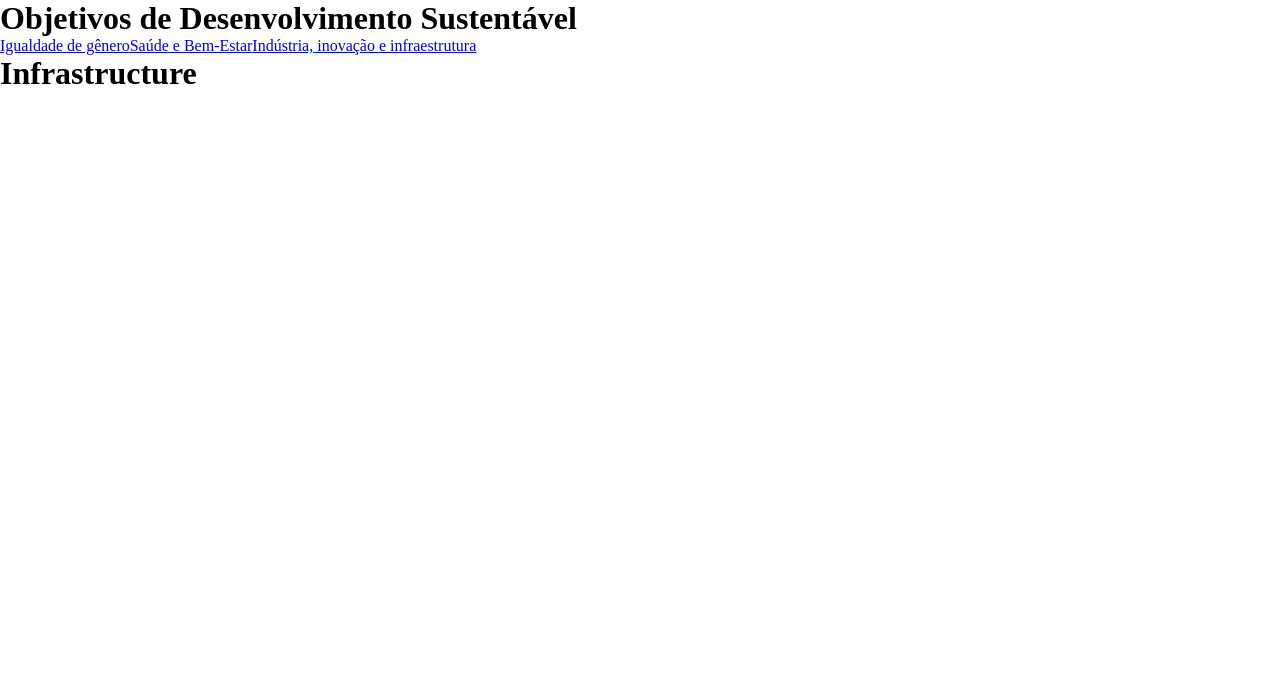
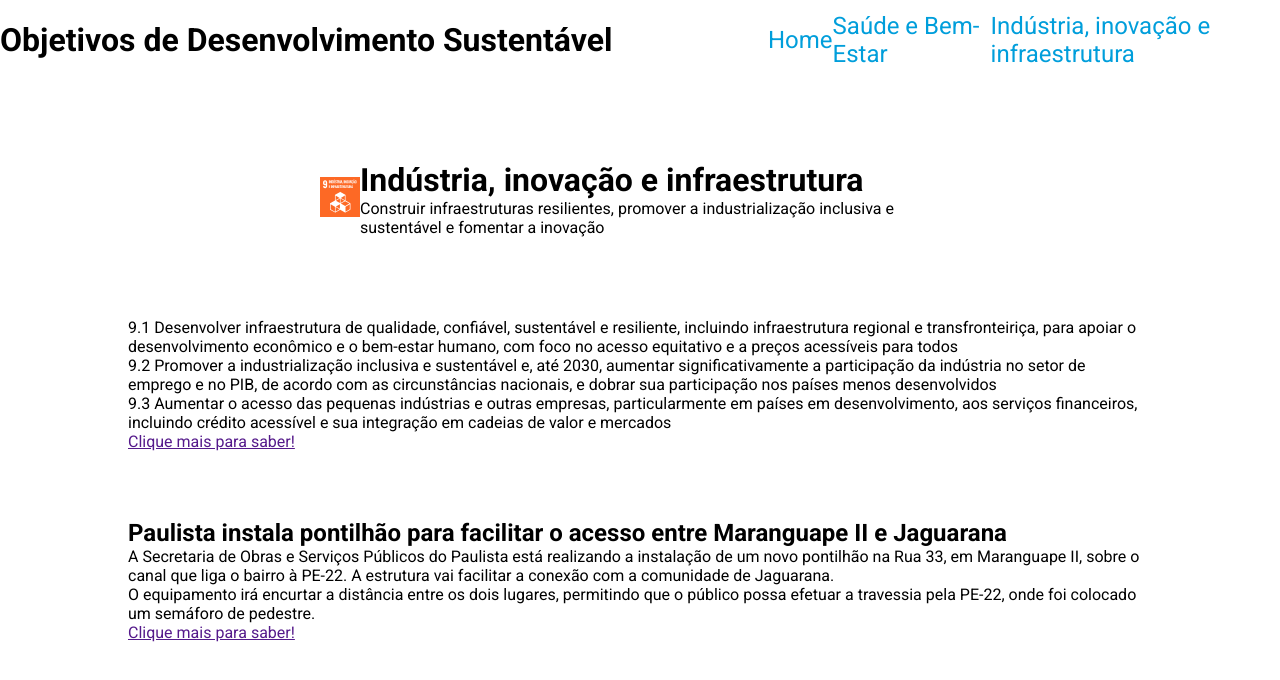
Before and after one commit to KermitTheSapo/agenda-2030, a React (Vite) app: page /infrastructure in a window 1280 px wide. Shown: the top 680 px of the page. Built offline with nearby package versions, Linux system fonts and the light colour scheme.

Commit message:
:sparkles: feat: doing the gender, health and header

```diff
--- a/index.html
+++ b/index.html
@@ -4,6 +4,9 @@
     <meta charset="UTF-8" />
     <link rel="shortcut icon" href="./src/assets/imgs/onu.png" type="image/x-icon">
     <meta name="viewport" content="width=device-width, initial-scale=1.0" />
+    <link rel="preconnect" href="https://fonts.googleapis.com">
+    <link rel="preconnect" href="https://fonts.gstatic.com" crossorigin>
+    <link href="https://fonts.googleapis.com/css2?family=Roboto:wght@400;700&display=swap" rel="stylesheet">
     <title>Agenda 2030</title>
   </head>
   <body>
--- a/src/components/Header/Header.jsx
+++ b/src/components/Header/Header.jsx
@@ -1,7 +1,7 @@
 import React from "react";
 import * as S from "./HeaderStyle.jsx";
 import * as R from "react-router-dom";
-import Gender from "../Gender/Gender.jsx"
+import Home from "../Home/Home.jsx"
 import Health from "../Health/Health.jsx"
 import Infrastructure from "../Infrastructure/Infrastructure.jsx"
 
@@ -9,16 +9,18 @@ export default function Header(){
     return(
         <S.HeaderContainer>
             <R.BrowserRouter>
-                <S.Title>Objetivos de Desenvolvimento Sustentável</S.Title>
-                <nav>
-                    <ul>
-                        <R.Link to="/">Igualdade de gênero</R.Link>
-                        <R.Link to="/health">Saúde e Bem-Estar</R.Link>
-                        <R.Link to="/infrastructure">Indústria, inovação e infraestrutura</R.Link>
-                    </ul>
-                </nav>
+                <S.Div>
+                    <S.Title>Objetivos de Desenvolvimento Sustentável</S.Title>
+                    <S.Nav>
+                        <S.Ul>
+                            <S.LinkStyle to="/">Home</S.LinkStyle>
+                            <S.LinkStyle to="/health">Saúde e Bem-Estar</S.LinkStyle>
+                            <S.LinkStyle to="/infrastructure">Indústria, inovação e infraestrutura</S.LinkStyle>
+                        </S.Ul>
+                    </S.Nav>
+                </S.Div>
                 <R.Routes>
-                    <R.Route path="/" element={<Gender/>}/>
+                    <R.Route path="/" element={<Home/>}/>
                     <R.Route path="/health" element={<Health/>}/>
                     <R.Route path="/infrastructure" element={<Infrastructure/>}/>
                 </R.Routes>
--- a/src/components/Header/HeaderStyle.jsx
+++ b/src/components/Header/HeaderStyle.jsx
@@ -1,9 +1,33 @@
 import styled from "styled-components";
+import { Link } from "react-router-dom"
 
-export const HeaderContainer = styled.header`
+export const HeaderContainer = styled.div`
 
 `
 
 export const Title = styled.h1`
     color: var(--font);
 `
+
+export const Div = styled.header`
+    display: flex;
+    justify-content: space-between;
+    align-items: center;
+    height: 10vh;
+`
+
+export const Ul = styled.ul`
+    display: flex;
+    align-items: center;
+    justify-content: space-evenly;
+`
+
+export const Nav = styled.nav`
+    width: 40%;
+`
+
+export const LinkStyle = styled(Link)`
+    text-decoration: none;
+    color: var(--primary-color);
+    font-size: 1.5rem;
+`
--- a/src/components/Health/Health.jsx
+++ b/src/components/Health/Health.jsx
@@ -1,9 +1,32 @@
 import React from "react"
+import * as S from "./HealthStyle.jsx"
+import HealthImg from "../../assets/imgs/health.svg"
 
 export default function Health() {
     return(
-        <div>
-            <h1>Health</h1>
-        </div>
+        <S.Div>
+            <S.Top>
+                <figure>
+                    <S.Img src={HealthImg} alt="" />
+                </figure>
+                <div>
+                    <h1>Saúde e Bem-Estar</h1>
+                    <p>Garantir o acesso à saúde de qualidade e promover o bem-estar para todos, em todas as idades</p>
+                </div>
+            </S.Top>
+            <S.Ul>
+                <li>3.1 Até 2030, reduzir a taxa de mortalidade materna global para menos de 70 mortes por 100.000 nascidos vivos</li>
+                <li>3.2 Até 2030, acabar com as mortes evitáveis de recém-nascidos e crianças menores de 5 anos, com todos os países objetivando reduzir a mortalidade neonatal para pelo menos 12 por 1.000 nascidos vivos e a mortalidade de crianças menores de 5 anos para pelo menos 25 por 1.000 nascidos vivos</li>
+                <li>3.3 Até 2030, acabar com as epidemias de AIDS, tuberculose, malária e doenças tropicais negligenciadas, e combater a hepatite, doenças transmitidas pela água, e outras doenças transmissíveis</li>
+                <a href="">Clique mais para saber!</a>
+            </S.Ul>
+            <S.Article>
+                <h2>Saúde do Paulista incentiva procura por vacina contra a poliomielite</h2>
+                <p>Em Paulista, a Secretaria Municipal de Saúde irá realizar, de 17 a 21 de outubro, uma programação de vacinação contra a poliomielite, no Paulista North Way Shopping, no Centro, das 9h às 16h. A iniciativa tem como objetivo incentivar a procura pela vacina, que tem sido baixa desde quando começou a campanha nacional de vacinação contra a pólio. Na ocasião, a gestão também aplicará outras vacinas de rotina, como parte da campanha de atualização do cartão das crianças.</p>
+                <p>Em Paulista, a Secretaria Municipal de Saúde irá realizar, de 17 a 21 de outubro, uma programação de vacinação contra a poliomielite, no Paulista North Way Shopping, no Centro, das 9h às 16h. A iniciativa tem como objetivo incentivar a procura pela vacina, que tem sido baixa desde quando começou a campanha nacional de vacinação contra a pólio. Na ocasião, a gestão também aplicará outras vacinas de rotina, como parte da campanha de atualização do cartão das crianças.</p>
+                <a href="">Clique mais para saber!</a>
+            </S.Article>
+        </S.Div>
+
     )
 }
--- a/src/components/Health/HealthStyle.jsx
+++ b/src/components/Health/HealthStyle.jsx
@@ -0,0 +1,41 @@
+import styled from "styled-components"
+
+export const Div = styled.div`
+    display: flex;
+    flex-direction: column;
+    align-items: center;
+    justify-content: space-evenly;
+    width: 100%;
+    height: 80vh;
+`
+
+export const Img = styled.img`
+    height: 5vh;
+`
+
+export const Top = styled.div`
+    display: flex;
+    align-items: center;
+    justify-content: space-evenly;
+    width: 50%;
+`
+
+export const Ul = styled.ul`
+    width:80%;
+    list-style: none;
+    display: flex;
+    align-items: flex-start;
+    justify-content: space-evenly;
+    flex-direction: column;
+    height: 15vh;
+`
+
+export const Article = styled.article`
+    width:80%;
+    list-style: none;
+    display: flex;
+    align-items: flex-start;
+    justify-content: space-evenly;
+    flex-direction: column;
+    height: 15vh;
+`
--- a/src/components/Gender/Gender.jsx
+++ b/src/components/Home/Home.jsx
@@ -1,9 +1,10 @@
 import React from "react";
 
-export default function Gender(){
+export default function Home(){
     return(
         <div>
-            <h1>oi</h1>
+            <h1>Home</h1>
+            <p></p>
         </div>
     )
 }
--- a/src/components/Infrastructure/Infrastructure.jsx
+++ b/src/components/Infrastructure/Infrastructure.jsx
@@ -1,9 +1,33 @@
 import React from "react"
+import * as S from "./InfrastructureStyle.jsx"
+import InfrastructureImg from "../../assets/imgs/infrastructure.svg"
 
 export default function Infrastructure() {
     return(
-        <div>
-            <h1>Infrastructure</h1>
-        </div>
+        <S.Div>
+            <S.Top>
+                <picture>
+                    <S.Img src={InfrastructureImg} alt="" />
+                </picture>
+                <div>
+                    <h1>Indústria, inovação e infraestrutura</h1>
+                    <p>Construir infraestruturas resilientes, promover a industrialização inclusiva e sustentável e fomentar a inovação</p>
+                </div>
+            </S.Top>
+            <S.Nav>
+                <S.Ul>
+                    <li>9.1 Desenvolver infraestrutura de qualidade, confiável, sustentável e resiliente, incluindo infraestrutura regional e transfronteiriça, para apoiar o desenvolvimento econômico e o bem-estar humano, com foco no acesso equitativo e a preços acessíveis para todos</li>
+                    <li>9.2 Promover a industrialização inclusiva e sustentável e, até 2030, aumentar significativamente a participação da indústria no setor de emprego e no PIB, de acordo com as circunstâncias nacionais, e dobrar sua participação nos países menos desenvolvidos</li>
+                    <li>9.3 Aumentar o acesso das pequenas indústrias e outras empresas, particularmente em países em desenvolvimento, aos serviços financeiros, incluindo crédito acessível e sua integração em cadeias de valor e mercados</li>
+                    <a href="">Clique mais para saber!</a>
+                </S.Ul>
+            </S.Nav>
+            <S.Article>
+                <h2>Paulista instala pontilhão para facilitar o acesso entre Maranguape II e Jaguarana</h2>
+                <p>A Secretaria de Obras e Serviços Públicos do Paulista está realizando a instalação de um novo pontilhão na Rua 33, em Maranguape II, sobre o canal que liga o bairro à PE-22. A estrutura vai facilitar a conexão com a comunidade de Jaguarana.</p>
+                <p>O equipamento irá encurtar a distância entre os dois lugares, permitindo que o público possa efetuar a travessia pela PE-22, onde foi colocado um semáforo de pedestre.</p>
+                <a href="">Clique mais para saber!</a>
+            </S.Article>
+        </S.Div>
     )
 }
--- a/src/components/Infrastructure/InfrastructureStyle.jsx
+++ b/src/components/Infrastructure/InfrastructureStyle.jsx
@@ -0,0 +1,45 @@
+import styled from "styled-components"
+
+
+export const Div = styled.div`
+    display: flex;
+    flex-direction: column;
+    align-items: center;
+    justify-content: space-evenly;
+    width: 100%;
+    height: 80vh;
+`
+
+export const Img = styled.img`
+    height: 5vh;
+`
+
+export const Top = styled.div`
+    display: flex;
+    align-items: center;
+    justify-content: space-evenly;
+    width: 50%;
+`
+export const Nav = styled.nav`
+    width:80%;
+`
+
+export const Ul = styled.ul`
+    width:100%;
+    list-style: none;
+    display: flex;
+    align-items: flex-start;
+    justify-content: space-evenly;
+    flex-direction: column;
+    height: 15vh;
+`
+
+export const Article = styled.article`
+    width:80%;
+    list-style: none;
+    display: flex;
+    align-items: flex-start;
+    justify-content: space-evenly;
+    flex-direction: column;
+    height: 15vh;
+`
--- a/src/components/reset/reset.jsx
+++ b/src/components/reset/reset.jsx
@@ -5,6 +5,8 @@ export const GlobalStyle = createGlobalStyle`
         padding: 0;
         margin: 0;
         box-sizing: border-box;
+        font-family: 'Roboto', sans-serif;
+
     }
     &:root{
         --primary-color: #009EDB;
```
Also changed, not shown: src/assets/imgs/health.svg (added), src/assets/imgs/infrastructure.svg (added), src/components/Home/HomeStyle.jsx (added).
